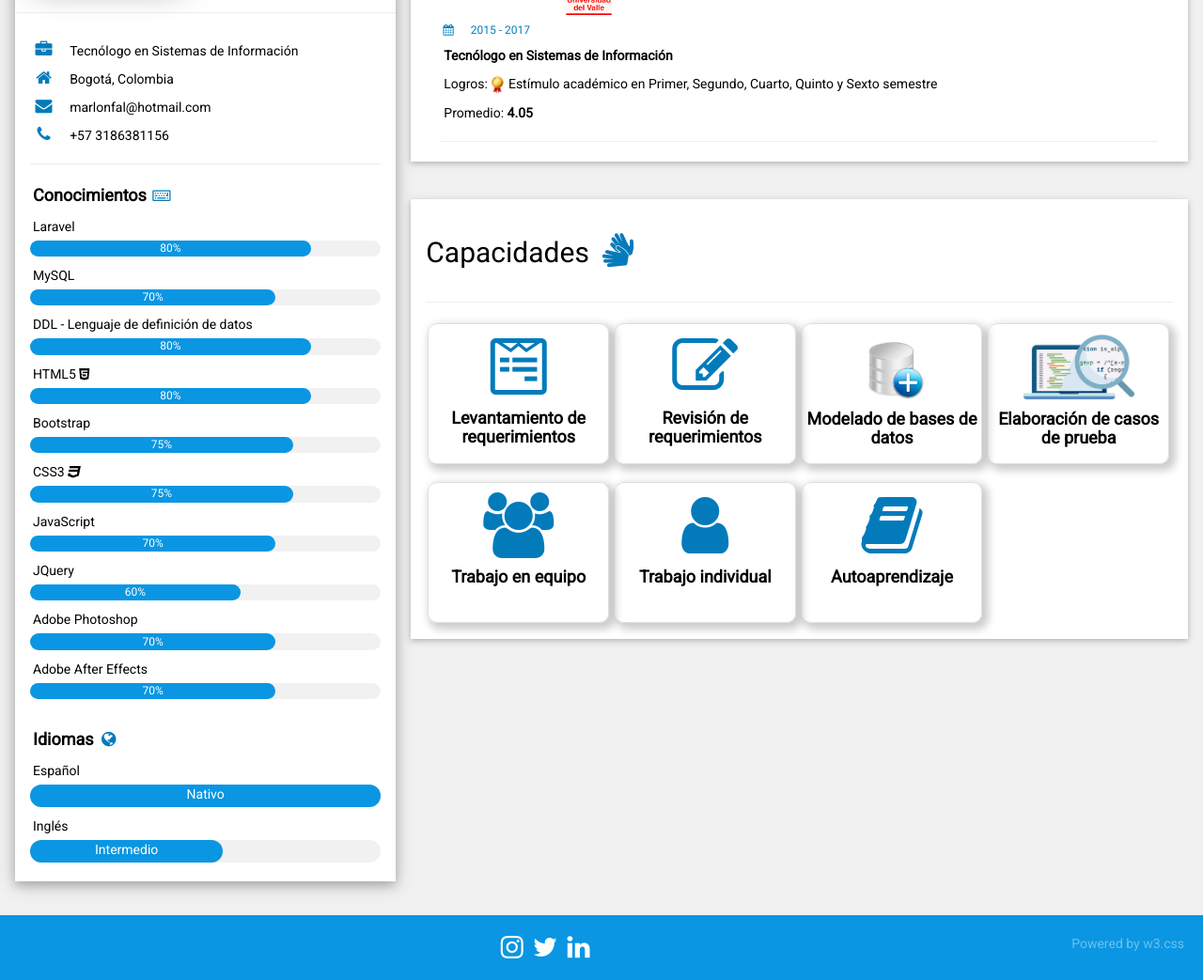
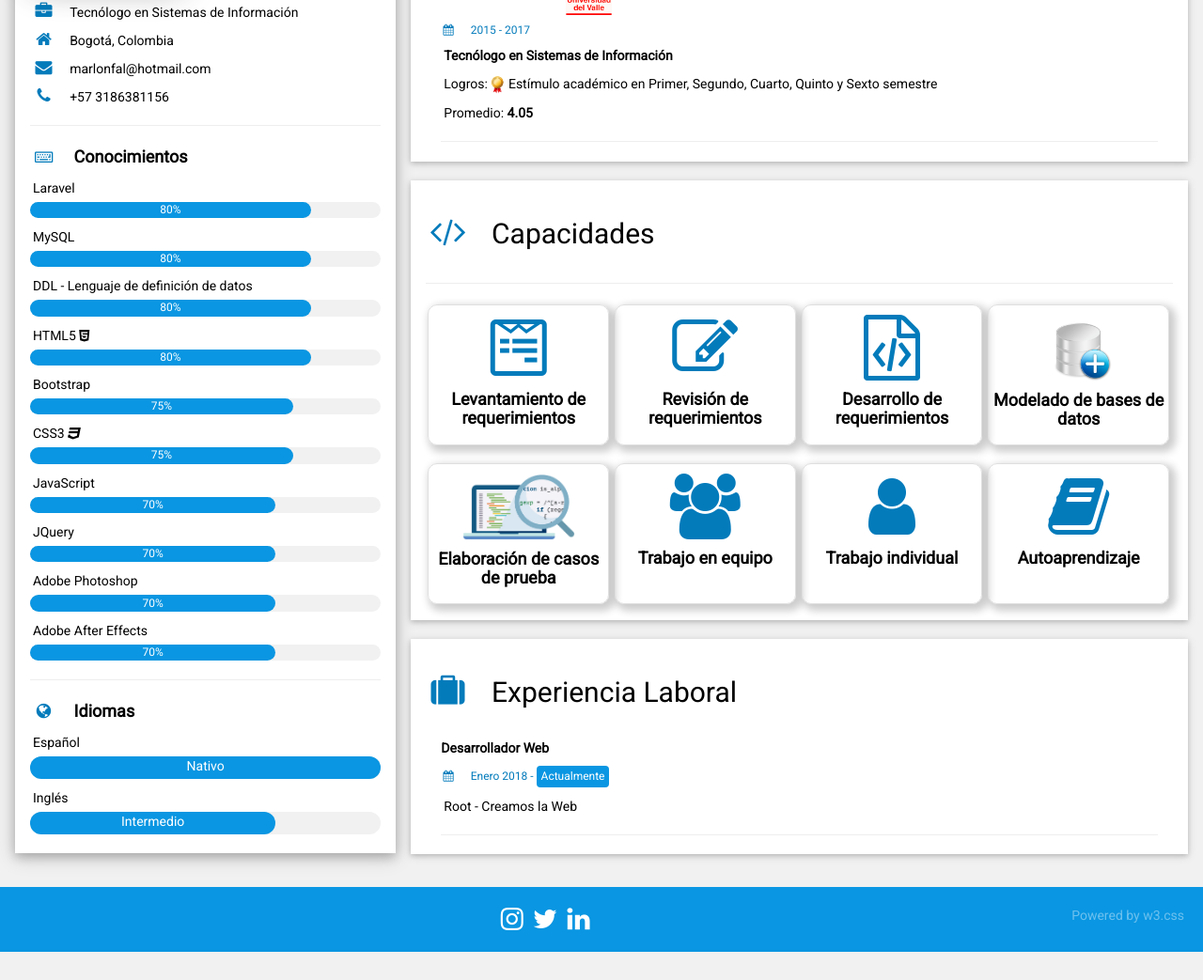
Before and after one commit to marlonfal/marlonfal, a plain HTML site: page index.html in a window 1280 px wide. Shown: the part 386-1429 px from the top of the page at 94% size. After the commit the page ends 1399 px from the top, so only its background shows below. Drawn offline with Linux system fonts and the light colour scheme.

Commit message:
Se agrega experiencia laboral

```diff
--- a/index.html
+++ b/index.html
@@ -39,7 +39,6 @@
                             <h2 class="name">Marlon Adarme</h2>
                         </div>
                     </div>
-                    <hr>
                     <div class="w3-container">
                         <p>
                             <i class="fa fa-briefcase fa-fw w3-margin-right w3-large w3-text-teal"></i>Tecnólogo en Sistemas de Información</p>
@@ -52,8 +51,8 @@
                         <hr>
 
                         <p class="w3-large">
+                            <i class="fa fa-keyboard-o fa-fw w3-margin-right w3-text-teal"></i>
                             <b>Conocimientos
-                                <i class="fa fa-keyboard-o fa-fw w3-margin-right w3-text-teal"></i>
                             </b>
                         </p>
                         <p>Laravel</p>
@@ -62,7 +61,7 @@
                         </div>
                         <p>MySQL</p>
                         <div class="w3-light-grey w3-round-xlarge w3-small">
-                            <div class="w3-container w3-center w3-round-xlarge w3-teal" style="width:70%">70%</div>
+                            <div class="w3-container w3-center w3-round-xlarge w3-teal" style="width:80%">80%</div>
                         </div>
                         <p>DDL - Lenguaje de definición de datos</p>
                         <div class="w3-light-grey w3-round-xlarge w3-small">
@@ -93,7 +92,7 @@
                         </div>
                         <p>JQuery</p>
                         <div class="w3-light-grey w3-round-xlarge w3-small">
-                            <div class="w3-container w3-center w3-round-xlarge w3-teal" style="width:60%">60%</div>
+                            <div class="w3-container w3-center w3-round-xlarge w3-teal" style="width:70%">70%</div>
                         </div>
 
                         <p>Adobe Photoshop</p>
@@ -104,11 +103,10 @@
                         <div class="w3-light-grey w3-round-xlarge w3-small">
                             <div class="w3-container w3-center w3-round-xlarge w3-teal" style="width:70%">70%</div>
                         </div>
-                        <br>
-
+                        <hr>
                         <p class="w3-large w3-text-theme">
+                            <i class="fa fa-globe fa-fw w3-margin-right w3-text-teal"></i>
                             <b>Idiomas
-                                <i class="fa fa-globe fa-fw w3-margin-right w3-text-teal"></i>
                             </b>
                         </p>
                         <p>Español</p>
@@ -117,7 +115,7 @@
                         </div>
                         <p>Inglés</p>
                         <div class="w3-light-grey w3-round-xlarge">
-                            <div class="w3-round-xlarge w3-teal" style="height:24px;width:55%; text-align: center;">Intermedio</div>
+                            <div class="w3-round-xlarge w3-teal" style="height:24px;width:70%; text-align: center;">Intermedio</div>
                         </div>
                         <br>
                     </div>
@@ -130,8 +128,9 @@
             <!-- Right Column -->
             <div class="w3-twothird">
                 <div class="w3-container w3-card w3-white">
-                    <h2 class="w3-text-grey w3-padding-16">Educación
+                    <h2 class="w3-text-grey w3-padding-16">
                         <i class="fa fa-graduation-cap fa-fw w3-margin-right w3-xxlarge w3-text-teal"></i>
+                        Educación
                     </h2>
                     <hr>
                     <div class="w3-container">
@@ -174,32 +173,10 @@
                 </div>
 
                 <br>
-                <!--
-                <div class="w3-container w3-card w3-white w3-margin-bottom">
-                    <h2 class="w3-text-grey w3-padding-16"><i class="fa fa-suitcase fa-fw w3-margin-right w3-xxlarge w3-text-teal"></i>Work Experience</h2>
-                    <div class="w3-container">
-                    <h5 class="w3-opacity"><b>Front End Developer / w3schools.com</b></h5>
-                    <h6 class="w3-text-teal"><i class="fa fa-calendar fa-fw w3-margin-right"></i>Jan 2015 - <span class="w3-tag w3-teal w3-round">Current</span></h6>
-                    <p>Lorem ipsum dolor sit amet. Praesentium magnam consectetur vel in deserunt aspernatur est reprehenderit sunt hic. Nulla tempora soluta ea et odio, unde doloremque repellendus iure, iste.</p>
-                    <hr>
-                    </div>
-                    <div class="w3-container">
-                    <h5 class="w3-opacity"><b>Web Developer / something.com</b></h5>
-                    <h6 class="w3-text-teal"><i class="fa fa-calendar fa-fw w3-margin-right"></i>Mar 2012 - Dec 2014</h6>
-                    <p>Consectetur adipisicing elit. Praesentium magnam consectetur vel in deserunt aspernatur est reprehenderit sunt hic. Nulla tempora soluta ea et odio, unde doloremque repellendus iure, iste.</p>
-                    <hr>
-                    </div>
-                    <div class="w3-container">
-                    <h5 class="w3-opacity"><b>Graphic Designer / designsomething.com</b></h5>
-                    <h6 class="w3-text-teal"><i class="fa fa-calendar fa-fw w3-margin-right"></i>Jun 2010 - Mar 2012</h6>
-                    <p>Lorem ipsum dolor sit amet, consectetur adipisicing elit. </p><br>
-                    </div>
-                </div>-->
-
-                <br>
                 <div class="w3-container w3-card w3-white">
-                    <h2 class="w3-text-grey w3-padding-16">Capacidades
-                        <i class="fa fa-sign-language fa-fw w3-margin-right w3-xxlarge w3-text-teal"></i>
+                    <h2 class="w3-text-grey w3-padding-16">
+                        <i class="fa fa-code fa-fw w3-margin-right w3-xxlarge w3-text-teal"></i>
+                        Capacidades
                     </h2>
                     <hr>
                     <div class="col-md-3 col-sm-6">
@@ -215,6 +192,14 @@
                             <i class="fa fa-pencil-square-o fa-5x w3-text-teal"></i>
                             <h4>
                                 <b>Revisión de requerimientos</b>
+                            </h4>
+                        </div>
+                    </div>
+                    <div class="col-md-3 col-sm-6">
+                        <div class="card avatar">
+                            <i class="fa fa-file-code-o fa-5x w3-text-teal"></i>
+                            <h4>
+                                <b>Desarrollo de requerimientos</b>
                             </h4>
                         </div>
                     </div>
@@ -265,7 +250,24 @@
                     <br>
                 </div>
                 <br>
-                <br>
+
+                <div class="w3-container w3-card w3-white w3-margin-bottom">
+                    <h2 class="w3-text-grey w3-padding-16">
+                        <i class="fa fa-suitcase fa-fw w3-margin-right w3-xxlarge w3-text-teal"></i>
+                        Experiencia Laboral
+                    </h2>
+                    <div class="w3-container">
+                        <h5 class="w3-opacity">
+                            <b>Desarrollador Web</b>
+                        </h5>
+                        <h6 class="w3-text-teal">
+                            <i class="fa fa-calendar fa-fw w3-margin-right"></i>Enero 2018 -
+                            <span class="w3-tag w3-teal w3-round">Actualmente</span>
+                        </h6>
+                        <p>Root - Creamos la Web</p>
+                        <hr>
+                    </div>
+                </div>
                 <!-- End Right Column -->
             </div>
 
--- a/public/css/site.css
+++ b/public/css/site.css
@@ -103,7 +103,7 @@ hr{border:0;border-top:1px solid #eee;margin:20px 0}
 .w3-display-container:hover .w3-display-hover{display:block}.w3-display-container:hover span.w3-display-hover{display:inline-block}.w3-display-hover{display:none}
 .w3-display-position{position:absolute}
 .w3-circle{border-radius:50%}
-.w3-round-small{border-radius:2px}.w3-round,.w3-round-medium{border-radius:4px}.w3-round-large{border-radius:8px}.w3-round-xlarge{border-radius:16px}.w3-round-xxlarge{border-radius:32px}
+.w3-round-small{border-radius:2px}.w3-round,.w3-round-medium{border-radius:4px; padding: 5px;}.w3-round-large{border-radius:8px}.w3-round-xlarge{border-radius:16px}.w3-round-xxlarge{border-radius:32px}
 .w3-row-padding,.w3-row-padding>.w3-half,.w3-row-padding>.w3-third,.w3-row-padding>.w3-twothird,.w3-row-padding>.w3-threequarter,.w3-row-padding>.w3-quarter,.w3-row-padding>.w3-col{padding:0 8px}
 .w3-container,.w3-panel{padding:0.01em 16px}.w3-panel{margin-top:16px;margin-bottom:16px}
 .w3-code,.w3-codespan{font-family:Consolas,"courier new";font-size:16px}
```
